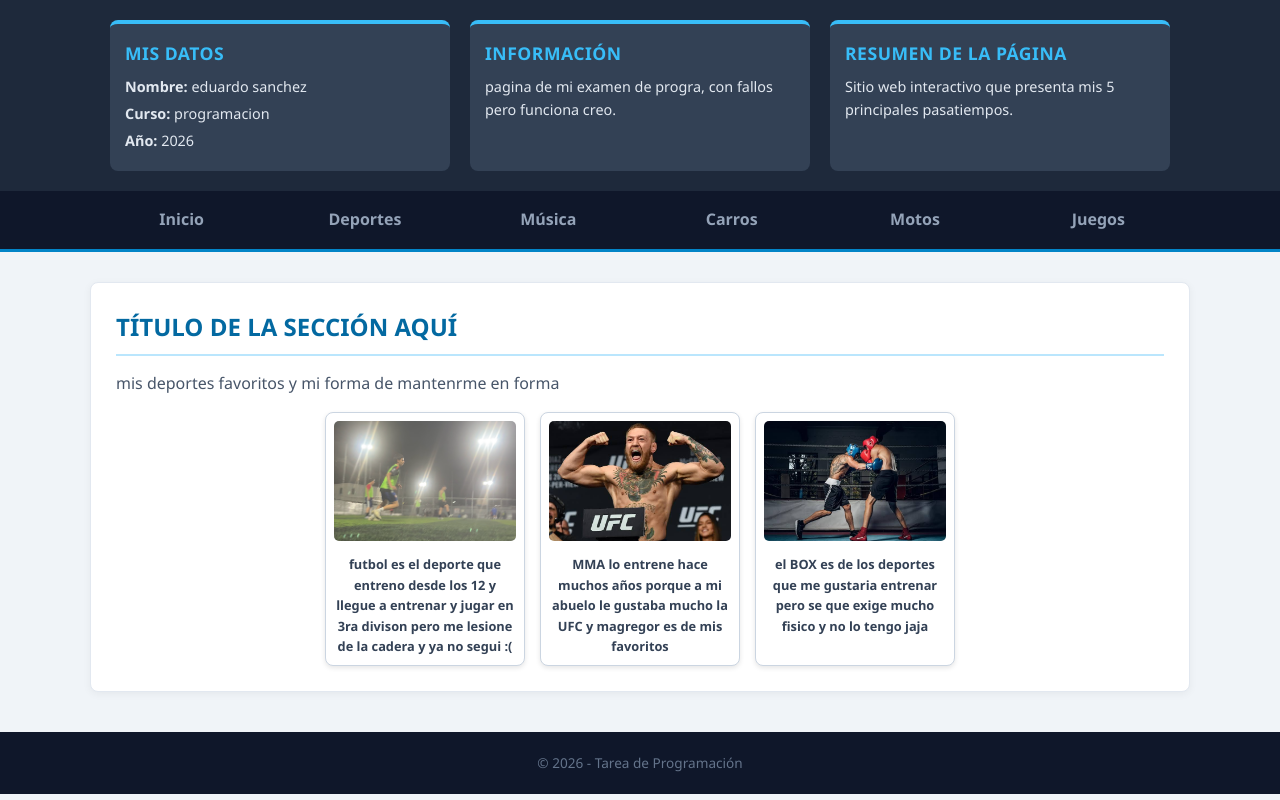
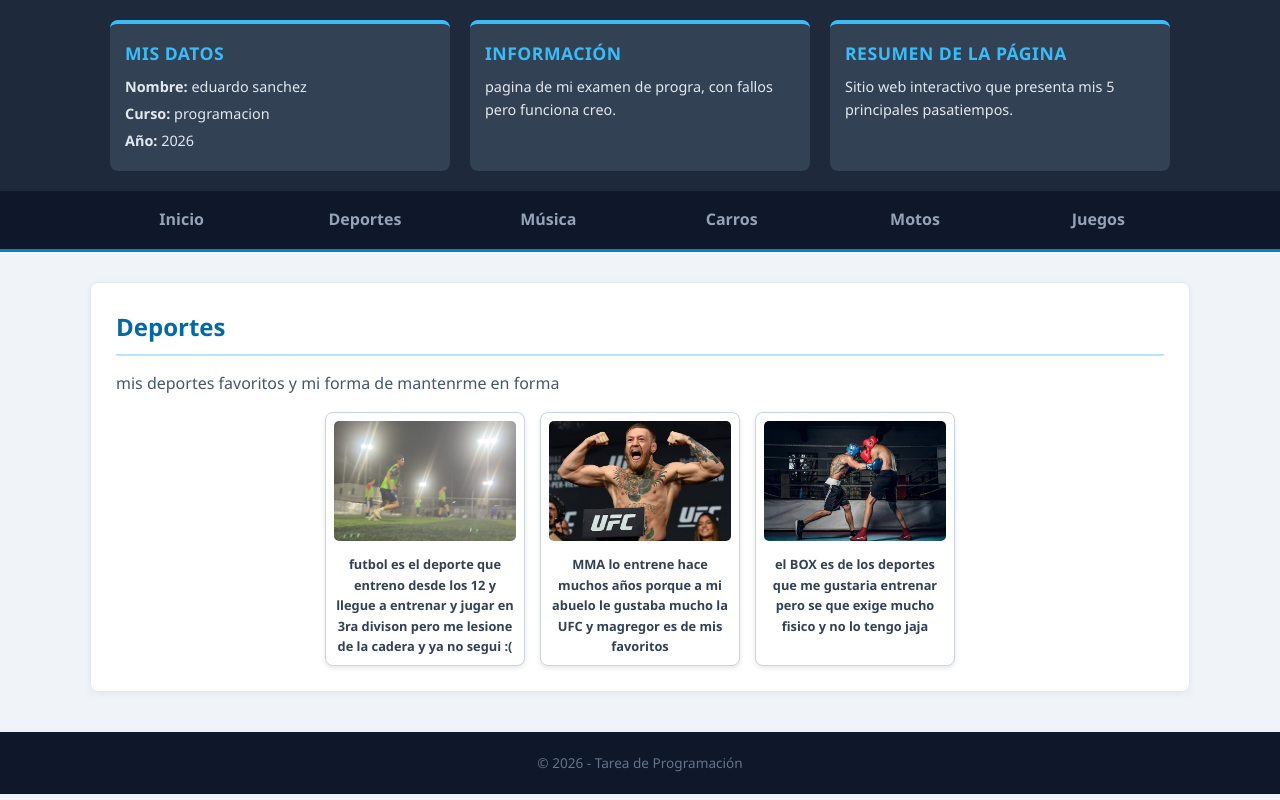
Before and after one commit to geduardo03/eduardo4BA, a plain HTML site: page deportes.html in a window 1280 px wide. Drawn offline with Linux system fonts and the light colour scheme.

Commit message:
Update deportes.html

```diff
--- a/deportes.html
+++ b/deportes.html
@@ -43,7 +43,7 @@
 
     <!-- CONTENIDO PRINCIPAL CON APARTADO PARA TÍTULO, FOTOS Y DESCRIPCIONES -->
     <main>
-        <h2>TÍTULO DE LA SECCIÓN AQUÍ</h2>
+        <h2>Deportes</h2>
         <p>mis deportes favoritos y mi forma de mantenrme en forma</p>
 
         <div class="imagenes">
```
